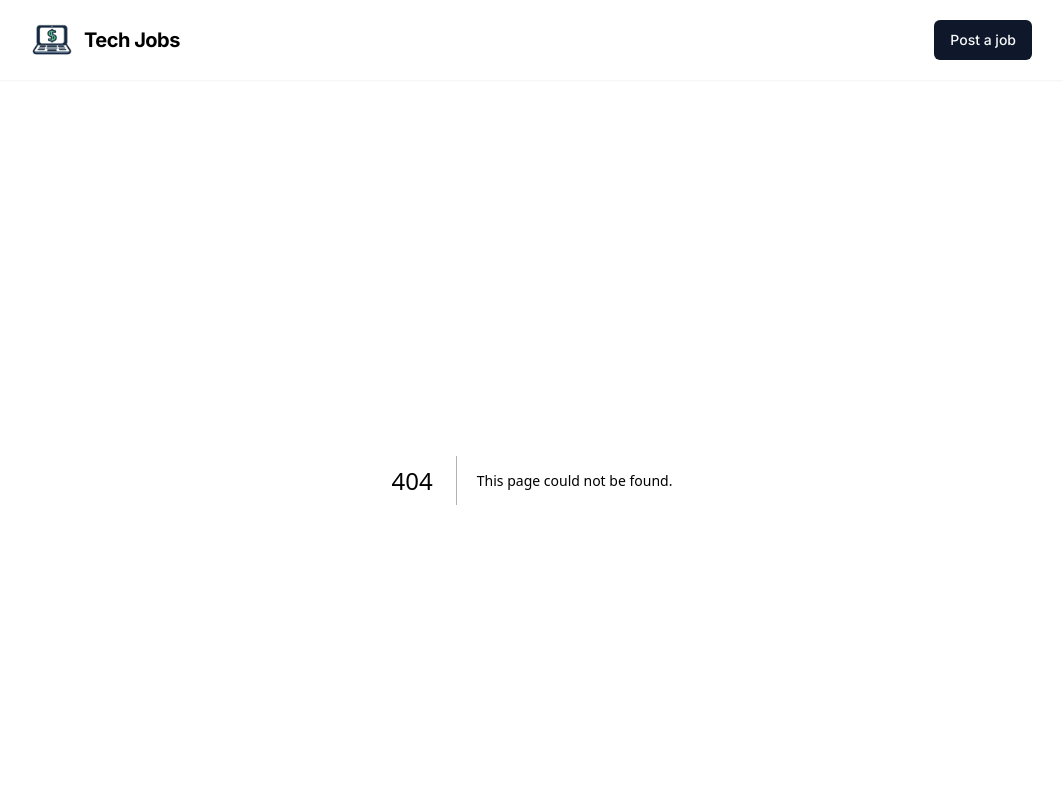
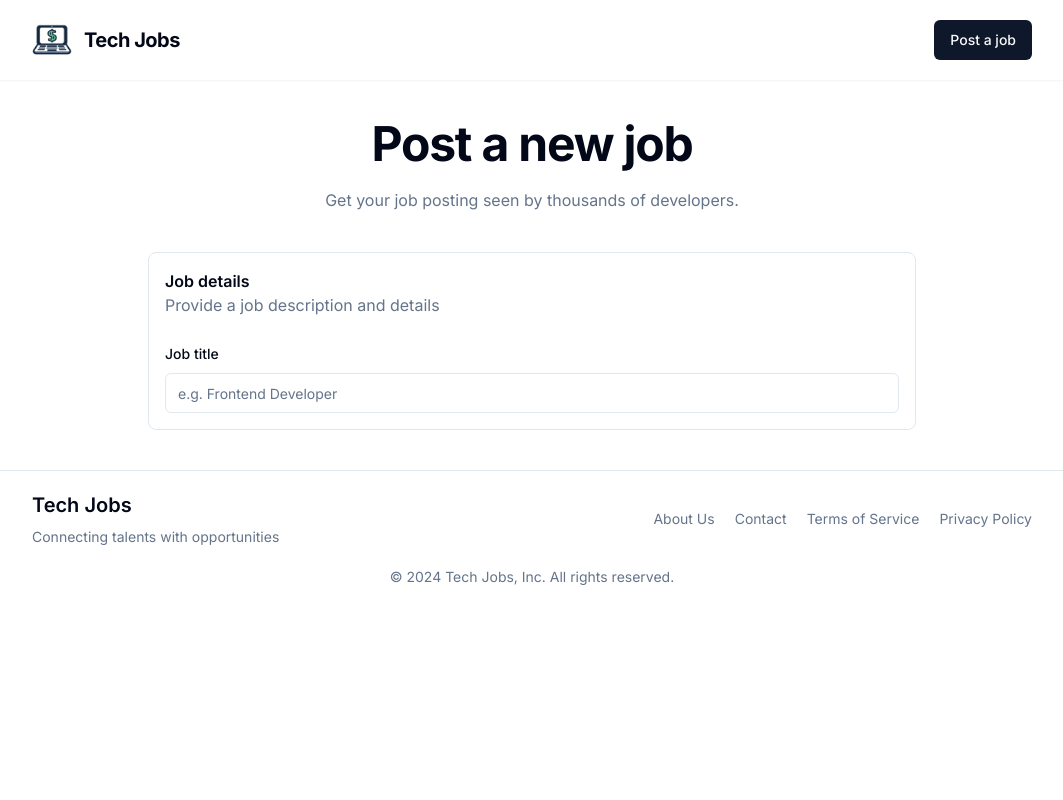
Before and after one commit to dan-yates1/nextjs-job-board, a Next.js app: page /jobs/new in a window 1280 px wide. Before the commit this address had no page. Shown: the top 800 px of the page, without its empty margins (108-1171 px from the left). Built offline with nearby package versions, Linux system fonts and the light colour scheme.

Commit message:
created new job form

```diff
--- /dev/null
+++ b/src/app/jobs/new/NewJobForm.tsx
@@ -0,0 +1,75 @@
+"use client";
+
+import {
+  Form,
+  FormControl,
+  FormField,
+  FormItem,
+  FormLabel,
+  FormMessage,
+} from "@/components/ui/form";
+import H1 from "@/components/ui/h1";
+import { createJobSchema, CreateJobValues } from "@/lib/validation";
+import { useForm } from "react-hook-form";
+import { zodResolver } from "@hookform/resolvers/zod";
+import { Input } from "@/components/ui/input";
+
+export default function NewJobForm() {
+  const form = useForm<CreateJobValues>({
+    resolver: zodResolver(createJobSchema),
+  });
+
+  const {
+    handleSubmit,
+    watch,
+    trigger,
+    control,
+    setValue,
+    setFocus,
+    formState: { isSubmitted },
+  } = form;
+
+  async function onSubmit(values: CreateJobValues) {
+    alert(JSON.stringify(values, null, 2));
+  }
+
+  return (
+    <main className="max-w-3xl m-auto my-10 space-y-10">
+      <div className="space-y-5 text-center">
+        <H1>Post a new job</H1>
+        <p className="text-muted-foreground">
+          Get your job posting seen by thousands of developers.
+        </p>
+      </div>
+      <div className="space-y-6 border rounded-lg p-4">
+        <div>
+          <h2 className="font-semibold">Job details</h2>
+          <p className="text-muted-foreground">
+            Provide a job description and details
+          </p>
+        </div>
+        <Form {...form}>
+          <form
+            className="space-y-4"
+            noValidate
+            onSubmit={handleSubmit(onSubmit)}
+          >
+            <FormField
+              control={control}
+              name="title"
+              render={({ field }) => (
+                <FormItem>
+                  <FormLabel>Job title</FormLabel>
+                  <FormControl>
+                    <Input placeholder="e.g. Frontend Developer" {...field} />
+                  </FormControl>
+                  <FormMessage />
+                </FormItem>
+              )}
+            />
+          </form>
+        </Form>
+      </div>
+    </main>
+  );
+}
--- /dev/null
+++ b/src/app/jobs/new/page.tsx
@@ -0,0 +1,10 @@
+import { Metadata } from "next";
+import NewJobForm from "./NewJobForm";
+
+export const metadata: Metadata = {
+    title: "Post a new job"
+}
+
+export default function Page() {
+    return <NewJobForm />;
+}
--- a/src/components/ui/form.tsx
+++ b/src/components/ui/form.tsx
@@ -1,8 +1,8 @@
-"use client"
+"use client";
 
-import * as React from "react"
-import * as LabelPrimitive from "@radix-ui/react-label"
-import { Slot } from "@radix-ui/react-slot"
+import * as React from "react";
+import * as LabelPrimitive from "@radix-ui/react-label";
+import { Slot } from "@radix-ui/react-slot";
 import {
   Controller,
   ControllerProps,
@@ -10,27 +10,27 @@
   FieldValues,
   FormProvider,
   useFormContext,
-} from "react-hook-form"
+} from "react-hook-form";
 
-import { cn } from "@/lib/utils"
-import { Label } from "@/components/ui/label"
+import { cn } from "@/lib/utils";
+import { Label } from "@/components/ui/label";
 
-const Form = FormProvider
+const Form = FormProvider;
 
 type FormFieldContextValue<
   TFieldValues extends FieldValues = FieldValues,
-  TName extends FieldPath<TFieldValues> = FieldPath<TFieldValues>
+  TName extends FieldPath<TFieldValues> = FieldPath<TFieldValues>,
 > = {
-  name: TName
-}
+  name: TName;
+};
 
 const FormFieldContext = React.createContext<FormFieldContextValue>(
   {} as FormFieldContextValue
-)
+);
 
 const FormField = <
   TFieldValues extends FieldValues = FieldValues,
-  TName extends FieldPath<TFieldValues> = FieldPath<TFieldValues>
+  TName extends FieldPath<TFieldValues> = FieldPath<TFieldValues>,
 >({
   ...props
 }: ControllerProps<TFieldValues, TName>) => {
@@ -38,21 +38,21 @@
     <FormFieldContext.Provider value={{ name: props.name }}>
       <Controller {...props} />
     </FormFieldContext.Provider>
-  )
-}
+  );
+};
 
 const useFormField = () => {
-  const fieldContext = React.useContext(FormFieldContext)
-  const itemContext = React.useContext(FormItemContext)
-  const { getFieldState, formState } = useFormContext()
+  const fieldContext = React.useContext(FormFieldContext);
+  const itemContext = React.useContext(FormItemContext);
+  const { getFieldState, formState } = useFormContext();
 
-  const fieldState = getFieldState(fieldContext.name, formState)
+  const fieldState = getFieldState(fieldContext.name, formState);
 
   if (!fieldContext) {
-    throw new Error("useFormField should be used within <FormField>")
+    throw new Error("useFormField should be used within <FormField>");
   }
 
-  const { id } = itemContext
+  const { id } = itemContext;
 
   return {
     id,
@@ -61,53 +61,47 @@
     formDescriptionId: `${id}-form-item-description`,
     formMessageId: `${id}-form-item-message`,
     ...fieldState,
-  }
-}
+  };
+};
 
 type FormItemContextValue = {
-  id: string
-}
+  id: string;
+};
 
 const FormItemContext = React.createContext<FormItemContextValue>(
   {} as FormItemContextValue
-)
+);
 
 const FormItem = React.forwardRef<
   HTMLDivElement,
   React.HTMLAttributes<HTMLDivElement>
 >(({ className, ...props }, ref) => {
-  const id = React.useId()
+  const id = React.useId();
 
   return (
     <FormItemContext.Provider value={{ id }}>
       <div ref={ref} className={cn("space-y-2", className)} {...props} />
     </FormItemContext.Provider>
-  )
-})
-FormItem.displayName = "FormItem"
+  );
+});
+FormItem.displayName = "FormItem";
 
 const FormLabel = React.forwardRef<
   React.ElementRef<typeof LabelPrimitive.Root>,
   React.ComponentPropsWithoutRef<typeof LabelPrimitive.Root>
->(({ className, ...props }, ref) => {
-  const { error, formItemId } = useFormField()
+>((props, ref) => {
+  const { formItemId } = useFormField();
 
-  return (
-    <Label
-      ref={ref}
-      className={cn(error && "text-destructive", className)}
-      htmlFor={formItemId}
-      {...props}
-    />
-  )
-})
-FormLabel.displayName = "FormLabel"
+  return <Label ref={ref} htmlFor={formItemId} {...props} />;
+});
+FormLabel.displayName = "FormLabel";
 
 const FormControl = React.forwardRef<
   React.ElementRef<typeof Slot>,
   React.ComponentPropsWithoutRef<typeof Slot>
 >(({ ...props }, ref) => {
-  const { error, formItemId, formDescriptionId, formMessageId } = useFormField()
+  const { error, formItemId, formDescriptionId, formMessageId } =
+    useFormField();
 
   return (
     <Slot
@@ -121,15 +115,15 @@
       aria-invalid={!!error}
       {...props}
     />
-  )
-})
-FormControl.displayName = "FormControl"
+  );
+});
+FormControl.displayName = "FormControl";
 
 const FormDescription = React.forwardRef<
   HTMLParagraphElement,
   React.HTMLAttributes<HTMLParagraphElement>
 >(({ className, ...props }, ref) => {
-  const { formDescriptionId } = useFormField()
+  const { formDescriptionId } = useFormField();
 
   return (
     <p
@@ -138,19 +132,19 @@
       className={cn("text-sm text-muted-foreground", className)}
       {...props}
     />
-  )
-})
-FormDescription.displayName = "FormDescription"
+  );
+});
+FormDescription.displayName = "FormDescription";
 
 const FormMessage = React.forwardRef<
   HTMLParagraphElement,
   React.HTMLAttributes<HTMLParagraphElement>
 >(({ className, children, ...props }, ref) => {
-  const { error, formMessageId } = useFormField()
-  const body = error ? String(error?.message) : children
+  const { error, formMessageId } = useFormField();
+  const body = error ? String(error?.message) : children;
 
   if (!body) {
-    return null
+    return null;
   }
 
   return (
@@ -162,9 +156,9 @@
     >
       {body}
     </p>
-  )
-})
-FormMessage.displayName = "FormMessage"
+  );
+});
+FormMessage.displayName = "FormMessage";
 
 export {
   useFormField,
@@ -175,4 +169,4 @@
   FormDescription,
   FormMessage,
   FormField,
-}
+};
```
